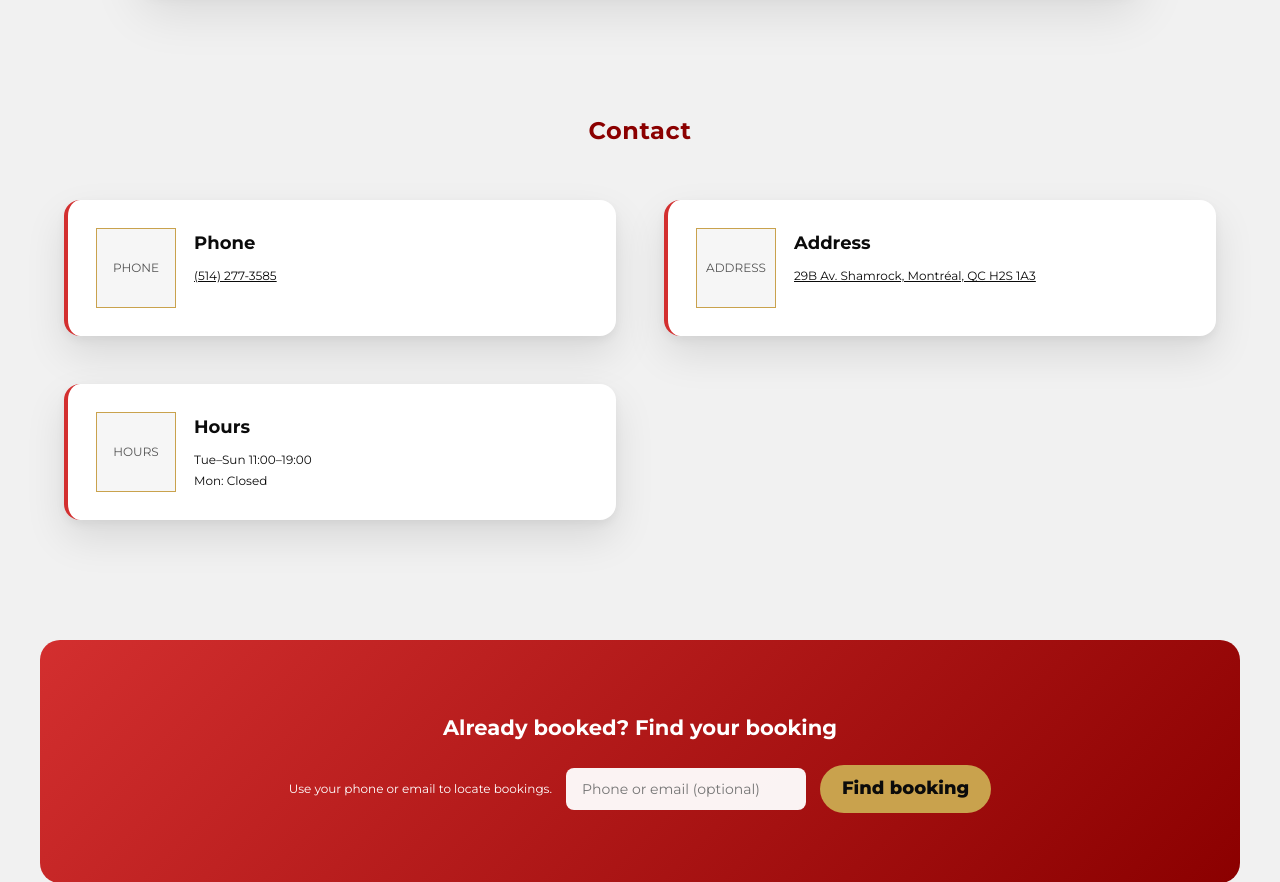
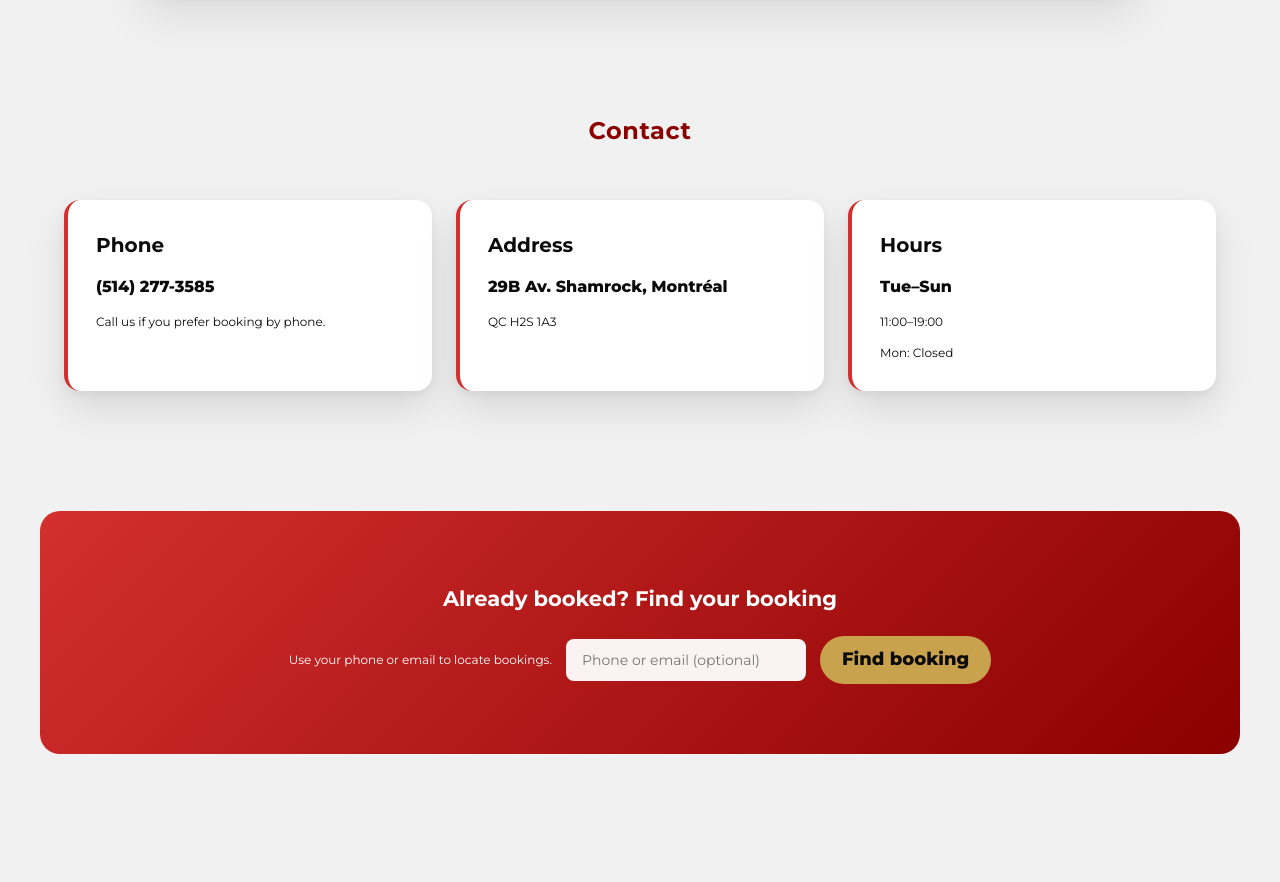
Before and after one commit to RealTimGFM/ScheduleBooker, a Flask app: page /services in a window 1280 px wide. Shown: the part 1372-2254 px from the top of the page. Run offline with Flask 3, Linux system fonts and the light colour scheme; data that the repository does not hold is empty.

Commit message:
ui update

```diff
--- a/schedulebooker/public/routes.py
+++ b/schedulebooker/public/routes.py
@@ -311,7 +311,7 @@ def _parse_time_hhmm(time_str: str | None) -> time | None:
 
 def _validate_public_booking(
     service: dict,
-    barber: dict,
+    barber: dict | None,
     day: date,
     start_t: time,
     user_id: int | None,
@@ -322,6 +322,7 @@ def _validate_public_booking(
     - Shop hours, Monday, end_time <= 19:00, no past
     - User cannot have overlapping appointments
     - User cannot exceed 2 appointments per day
+    - If a specific barber is selected: no overlap for that barber
     - Shop capacity (max 2 concurrent per 30-min slot)
     """
     duration_min = int(service.get("duration_min") or 30)
@@ -365,7 +366,9 @@ def _validate_public_booking(
                         minutes=svc_duration.get(bk.get("service_id"), 30)
                     )
             else:
-                bk_end = bk_start + timedelta(minutes=svc_duration.get(bk.get("service_id"), 30))
+                bk_end = bk_start + timedelta(
+                    minutes=svc_duration.get(bk.get("service_id"), 30)
+                )
 
             if _overlaps(bk_start, bk_end, start_dt, end_dt):
                 return (
@@ -374,33 +377,38 @@ def _validate_public_booking(
                     "You already have an appointment at this time. Cannot double-book.",
                 )
 
-    # Check barber overlap
-    for bk in existing:
-        if booking_id and bk["id"] == booking_id:
-            continue
+    # If a specific barber is selected, enforce no-overlap for that barber
+    if barber is not None:
+        for bk in existing:
+            if booking_id and bk["id"] == booking_id:
+                continue
 
-        if bk.get("barber_id") != barber["id"]:
-            continue
+            if bk.get("barber_id") != barber["id"]:
+                continue
 
-        try:
-            bk_start = datetime.fromisoformat(bk["start_time"])
-        except Exception:
-            continue
+            try:
+                bk_start = datetime.fromisoformat(bk["start_time"])
+            except Exception:
+                continue
 
-        if bk.get("end_time"):
-            try:
-                bk_end = datetime.fromisoformat(bk["end_time"])
-            except Exception:
-                bk_end = bk_start + timedelta(minutes=svc_duration.get(bk.get("service_id"), 30))
-        else:
-            bk_end = bk_start + timedelta(minutes=svc_duration.get(bk.get("service_id"), 30))
+            if bk.get("end_time"):
+                try:
+                    bk_end = datetime.fromisoformat(bk["end_time"])
+                except Exception:
+                    bk_end = bk_start + timedelta(
+                        minutes=svc_duration.get(bk.get("service_id"), 30)
+                    )
+            else:
+                bk_end = bk_start + timedelta(
+                    minutes=svc_duration.get(bk.get("service_id"), 30)
+                )
 
-        if _overlaps(bk_start, bk_end, start_dt, end_dt):
-            return (
-                None,
-                None,
-                "That time is no longer available. Please choose another slot.",
-            )
+            if _overlaps(bk_start, bk_end, start_dt, end_dt):
+                return (
+                    None,
+                    None,
+                    "That time is no longer available. Please choose another slot.",
+                )
 
     # NEW: Check shop capacity per 30-minute segment (max 2 concurrent per segment)
     segments = _slot_segments_30min(day, start_dt, end_dt)
@@ -423,7 +431,9 @@ def _validate_public_booking(
                         minutes=svc_duration.get(bk.get("service_id"), 30)
                     )
             else:
-                bk_end = bk_start + timedelta(minutes=svc_duration.get(bk.get("service_id"), 30))
+                bk_end = bk_start + timedelta(
+                    minutes=svc_duration.get(bk.get("service_id"), 30)
+                )
 
             if _overlaps(bk_start, bk_end, seg_start, seg_end):
                 concurrent_count += 1
@@ -599,11 +609,11 @@ def book_schedule():
 @public_bp.post("/book/confirm")
 def book_confirm():
     service_id = request.form.get("service_id", type=int)
-    barber_id = request.form.get("barber_id", type=int)
+    barber_id = request.form.get("barber_id", type=int)  # may be None for "Any barber"
     date_str = request.form.get("date", type=str)
     time_str = request.form.get("time", type=str)
 
-    if not service_id or not barber_id or not date_str or not time_str:
+    if not service_id or not date_str or not time_str:
         return render_or_json(
             "public/book_confirm.html",
             service=None,
@@ -611,21 +621,31 @@ def book_confirm():
             date=date_str,
             time=time_str,
             duration_min=None,
-            error="Missing required booking selection (service/barber/date/time).",
+            error="Missing required booking selection (service/date/time).",
         )
 
     service = _load_service(service_id)
-    barber = _load_barber(barber_id)
+    if not service:
+        return render_or_json(
+            "public/book_confirm.html",
+            service=None,
+            barber=None,
+            date=date_str,
+            time=time_str,
+            duration_min=None,
+            error="Invalid service selection.",
+        )
 
-    if not service or not barber:
+    barber = _load_barber(barber_id) if barber_id else None
+    if barber_id and not barber:
         return render_or_json(
             "public/book_confirm.html",
             service=service,
-            barber=barber,
+            barber=None,
             date=date_str,
             time=time_str,
-            duration_min=int(service.get("duration_min") or 30) if service else None,
-            error="Invalid service or barber selection.",
+            duration_min=int(service.get("duration_min") or 30),
+            error="Invalid barber selection.",
         )
 
     return render_or_json(
@@ -642,7 +662,7 @@ def book_confirm():
 @public_bp.post("/book/finish")
 def book_finish():
     service_id = request.form.get("service_id", type=int)
-    barber_id = request.form.get("barber_id", type=int)
+    barber_id = request.form.get("barber_id", type=int)  # may be None for "Any barber"
     date_str = request.form.get("date", type=str)
     time_str = request.form.get("time", type=str)
 
@@ -655,7 +675,7 @@ def book_finish():
     barber = _load_barber(barber_id) if barber_id else None
     duration_min = int(service.get("duration_min") or 30) if service else None
 
-    if not service or not barber or not date_str or not time_str:
+    if not service or not date_str or not time_str:
         return render_or_json(
             "public/book_confirm.html",
             service=service,
@@ -664,6 +684,17 @@ def book_finish():
             time=time_str,
             duration_min=duration_min,
             error="Missing or invalid booking selection.",
+        )
+
+    if barber_id and not barber:
+        return render_or_json(
+            "public/book_confirm.html",
+            service=service,
+            barber=None,
+            date=date_str,
+            time=time_str,
+            duration_min=duration_min,
+            error="Invalid barber selection.",
         )
 
     if not customer_name:
@@ -726,7 +757,7 @@ def book_finish():
         "VALUES (?, ?, ?, ?, ?, ?, ?, ?, ?, ?, ?, ?, ?)",
         (
             user_id,
-            barber["id"],
+            (barber["id"] if barber else None),
             service["id"],
             customer_name,
             customer_phone or None,
--- a/schedulebooker/static/css/site.css
+++ b/schedulebooker/static/css/site.css
@@ -771,3 +771,81 @@ textarea {
     animation: none !important;
   }
 }
+
+/* =========================================================
+   PUBLIC SERVICES: simplified cards (no avatar/label box)
+   ========================================================= */
+.service-card {
+  display: flex;
+  flex-direction: column;
+  gap: 18px;
+}
+
+.service-card .service-info {
+  flex: 1;
+}
+
+.service-card .service-name {
+  margin: 0;
+}
+
+.service-meta-row {
+  display: flex;
+  align-items: center;
+  gap: 10px;
+  flex-wrap: wrap;
+  margin-top: 10px;
+}
+
+.service-duration {
+  color: var(--text-soft);
+  font-weight: 800;
+  font-size: 13px;
+}
+
+.service-card form {
+  margin-top: auto;
+}
+
+/* =========================================================
+   CONTACT SECTION: clean 3-card layout
+   ========================================================= */
+.contact-grid {
+  display: grid;
+  grid-template-columns: repeat(3, minmax(0, 1fr));
+  gap: 24px;
+}
+
+@media (max-width: 900px) {
+  .contact-grid {
+    grid-template-columns: 1fr;
+  }
+}
+
+.contact-card {
+  display: flex;
+  flex-direction: column;
+  gap: 10px;
+}
+
+.contact-card h4 {
+  margin: 0;
+  font-size: 20px;
+}
+
+.contact-card .contact-value {
+  margin: 0;
+  font-size: 16px;
+  font-weight: 900;
+}
+
+.contact-card .contact-value a {
+  color: var(--text);
+  text-decoration: none;
+  border-bottom: 2px solid rgba(255, 255, 255, 0.22);
+  padding-bottom: 2px;
+}
+
+.contact-card .contact-value a:hover {
+  border-bottom-color: rgba(255, 255, 255, 0.55);
+}
--- a/schedulebooker/templates/public/book_success.html
+++ b/schedulebooker/templates/public/book_success.html
@@ -15,7 +15,7 @@
           <div>
             <h4 style="font-size: 20px;">{{ booking.booking_code }}</h4>
             <p class="small">
-              {{ booking.service_name }} · {{ booking.barber_name }}
+              {{ booking.service_name }} · {{ booking.barber_name or "Any barber" }}
             </p>
             <p><strong>Start:</strong> {{ (booking.start_time or "")|replace("T", " ") }}</p>
             <p><strong>Status:</strong>
--- a/schedulebooker/templates/public/find_booking_results.html
+++ b/schedulebooker/templates/public/find_booking_results.html
@@ -36,7 +36,7 @@
         <tr id="booking-row-{{ b.id }}" data-booking-id="{{ b.id }}" data-start="{{ b.start_time }}">
           <td>{{ (b.start_time or "")|replace("T", " ") }}</td>
           <td>{{ b.service_name or "—" }}</td>
-          <td>{{ b.barber_name or "—" }}</td>
+          <td>{{ b.barber_name or "Any barber" }}</td>
           <td>
             {% if b.status == "booked" %}
             <span class="pill ok">booked</span>
--- a/schedulebooker/templates/public/services.html
+++ b/schedulebooker/templates/public/services.html
@@ -1,13 +1,5 @@
 {% extends "base.html" %}
 {% block title %}Services · Sonthien Coiffure{% endblock %}
-
-{% macro price_text(s) -%}
-{%- if s.price_label -%}
-{{ s.price_label }}
-{%- else -%}
-${{ "%.2f"|format(s.price or 0) }}{%- if s.price_is_from %}+{%- endif -%}
-{%- endif -%}
-{%- endmacro %}
 
 {% block content %}
 <section class="container" id="top">
@@ -16,7 +8,6 @@ ${{ "%.2f"|format(s.price or 0) }}{%- if s.price_is_from %}+{%- endif -%}
     Sonthien Coiffure is a unisex hair salon in Montréal (29B Avenue Shamrock).
     Book online in a few clicks, or call us if you prefer.
   </p>
-
 </section>
 
 <section class="card-grid section" id="services">
@@ -24,13 +15,12 @@ ${{ "%.2f"|format(s.price or 0) }}{%- if s.price_is_from %}+{%- endif -%}
 
   <div class="team-grid">
     {% for svc in most_popular_services %}
-    <div class="card">
-      <div class="card-top">
-        <div class="avatar">POPULAR</div>
-        <div>
-          <h4>{{ svc.name }}</h4>
-          <p class="small">{{ svc.category }} · {{ svc.duration_min }} min</p>
-          <p><strong>{{ price_text(svc) }}</strong></p>
+    <div class="card service-card">
+      <div class="service-info">
+        <h4 class="service-name">{{ svc.name }}</h4>
+        <div class="service-meta-row">
+          <span class="pill">{{ svc.category }}</span>
+          <span class="service-duration">{{ svc.duration_min }} min</span>
         </div>
       </div>
 
@@ -52,13 +42,12 @@ ${{ "%.2f"|format(s.price or 0) }}{%- if s.price_is_from %}+{%- endif -%}
 
   <div class="team-grid">
     {% for svc in other_services %}
-    <div class="card">
-      <div class="card-top">
-        <div class="avatar">SERVICE</div>
-        <div>
-          <h4>{{ svc.name }}</h4>
-          <p class="small">{{ svc.category }} · {{ svc.duration_min }} min</p>
-          <p><strong>{{ price_text(svc) }}</strong></p>
+    <div class="card service-card">
+      <div class="service-info">
+        <h4 class="service-name">{{ svc.name }}</h4>
+        <div class="service-meta-row">
+          <span class="pill">{{ svc.category }}</span>
+          <span class="service-duration">{{ svc.duration_min }} min</span>
         </div>
       </div>
 
@@ -78,48 +67,40 @@ ${{ "%.2f"|format(s.price or 0) }}{%- if s.price_is_from %}+{%- endif -%}
 <section class="container" id="about">
   <h2 class="title">About Us</h2>
   <p class="intro-text">
-    Sonthien Barber is a neighborhood barbershop built on clean cuts, consistent quality, and respectful service. We
-    take pride in precision—sharp fades, clean lineups, and well-finished styles—so you leave confident every time.
-    Whether you want a fresh new look or your regular cut, our goal is simple: make you look your best. </p>
+    Sonthien Barber is a neighborhood barbershop built on clean cuts, consistent quality, and respectful service.
+    We take pride in precision—sharp fades, clean lineups, and well-finished styles—so you leave confident every time.
+    Whether you want a fresh new look or your regular cut, our goal is simple: make you look your best.
+  </p>
 </section>
 
 <section class="card-grid section" id="contact">
   <h2 class="section-title">Contact</h2>
 
-  <div class="team-grid">
-    <div class="card">
-      <div class="card-top">
-        <div class="avatar">PHONE</div>
-        <div>
+  <div class="contact-grid">
+    <div class="card contact-card">
       <h4>Phone</h4>
-          <p class="small"><a href="tel:+15142773585">(514) 277-3585</a></p>
-        </div>
-      </div>
+      <p class="contact-value">
+        <a href="tel:+15142773585">(514) 277-3585</a>
+      </p>
+      <p class="small">Call us if you prefer booking by phone.</p>
     </div>
 
-    <div class="card">
-      <div class="card-top">
-        <div class="avatar">ADDRESS</div>
-        <div>
+    <div class="card contact-card">
       <h4>Address</h4>
-          <p class="small">
-            <a href="https://maps.google.com/?q=29B+Av+Shamrock,+Montr%C3%A9al,+QC+H2S+1A3">
-              29B Av. Shamrock, Montréal, QC H2S 1A3
+      <p class="contact-value">
+        <a target="_blank" rel="noopener"
+           href="https://maps.google.com/?q=29B+Av+Shamrock,+Montr%C3%A9al,+QC+H2S+1A3">
+          29B Av. Shamrock, Montréal
         </a>
       </p>
-        </div>
-      </div>
+      <p class="small">QC H2S 1A3</p>
     </div>
 
-    <div class="card">
-      <div class="card-top">
-        <div class="avatar">HOURS</div>
-        <div>
+    <div class="card contact-card">
       <h4>Hours</h4>
-          <p class="small">Tue–Sun 11:00–19:00</p>
+      <p class="contact-value">Tue–Sun</p>
+      <p class="small">11:00–19:00</p>
       <p class="small">Mon: Closed</p>
-        </div>
-      </div>
     </div>
   </div>
 </section>
```
Also changed, not shown: schedulebooker/templates/public/book_confirm.html (+4 -4 lines), schedulebooker/templates/public/book_schedule.html (+6 -6 lines). Lines whose indentation alone changed are shown as unchanged.
